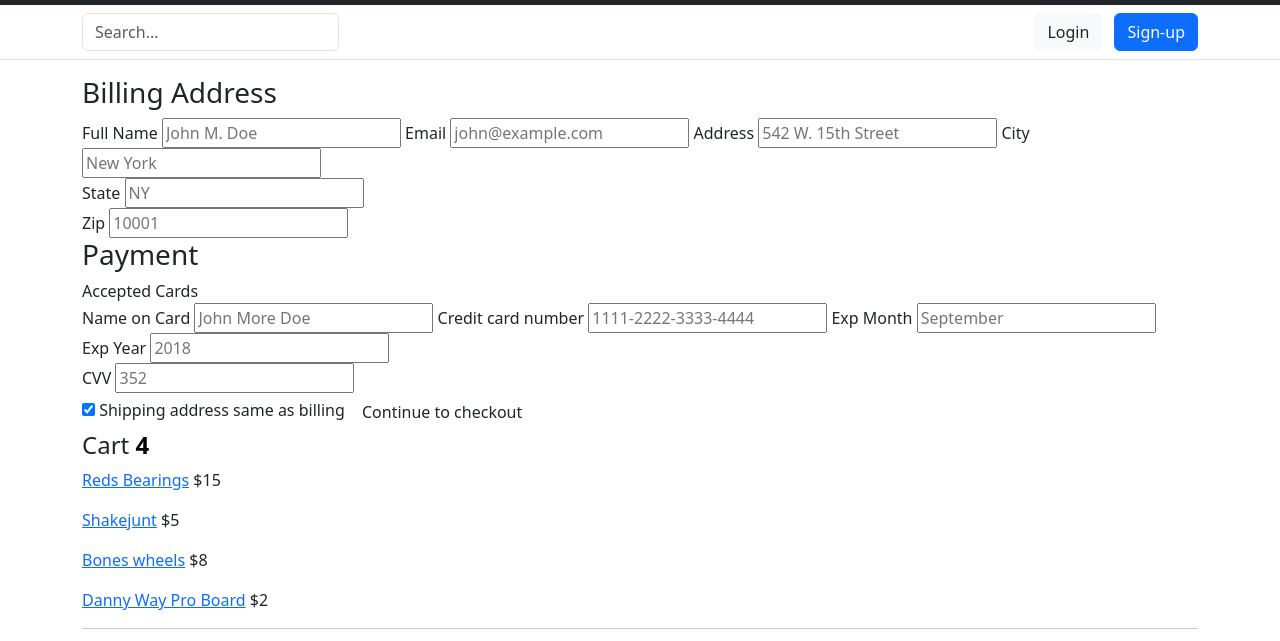
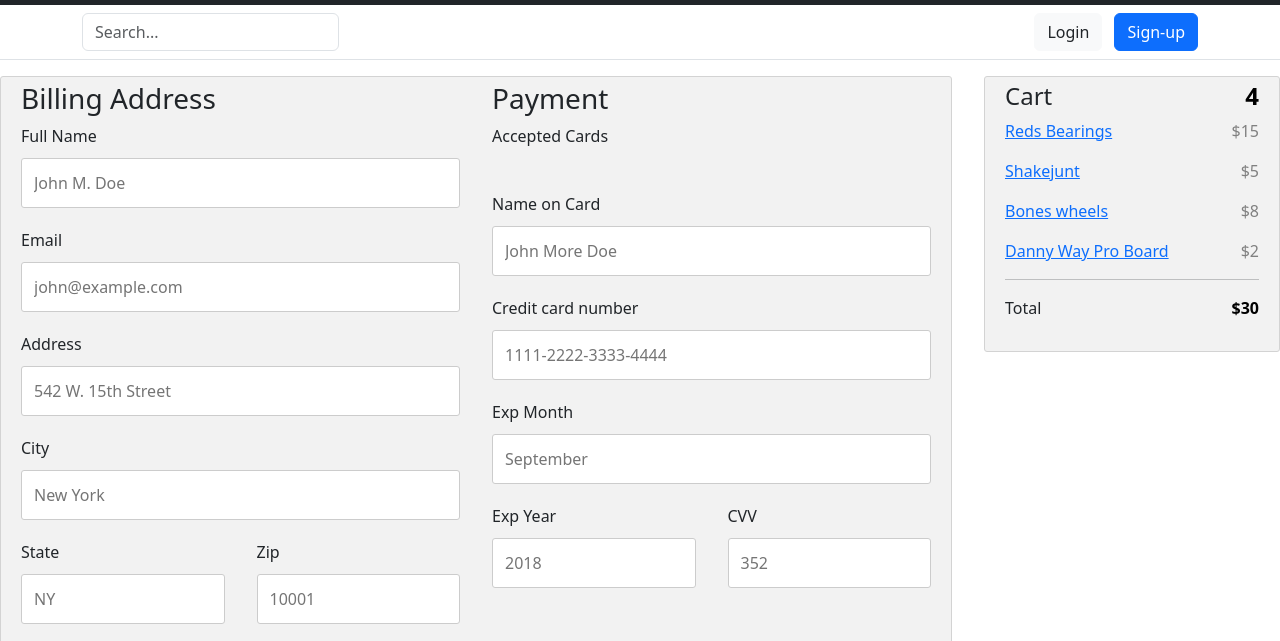
Before and after one commit to Tyler1554/Skateboard-site, a plain HTML site: page cart.html in a window 1280 px wide. Shown: the part 137-778 px from the top of the page. Drawn offline with Linux system fonts and the light colour scheme; files whose address does not match are found by name.

Commit message:
final product

```diff
--- a/cart.html
+++ b/cart.html
@@ -5,6 +5,7 @@
     <meta name="viewport" content="width=device-width, initial-scale=1.0" />
     <title>Document</title>
     <link href="css/bootstrap.css" rel="stylesheet" />
+    <link rel="stylesheet" href="checkout.css">
   </head>
   <body>
         <header>
@@ -65,7 +66,7 @@
      <main>
       <div class="row">
         <div class="col-75">
-          <div class="container">
+          <div class="container2">
             <form action="/action_page.php">
 
               <div class="row">
@@ -124,13 +125,13 @@
               <label>
                 <input type="checkbox" checked="checked" name="sameadr"> Shipping address same as billing
               </label>
-              <input type="submit" value="Continue to checkout" class="btn">
+              <input type="submit" value="Continue to checkout" class="btn2">
             </form>
           </div>
         </div>
 
         <div class="col-25">
-          <div class="container">
+          <div class="container2">
             <h4>Cart
               <span class="price" style="color:black">
                 <i class="fa fa-shopping-cart"></i>
--- /dev/null
+++ b/checkout.css
@@ -0,0 +1,84 @@
+.row {
+    display: -ms-flexbox; /* IE10 */
+    display: flex;
+    -ms-flex-wrap: wrap; /* IE10 */
+    flex-wrap: wrap;
+    margin: 0 -16px;
+  }
+
+  .col-25 {
+    -ms-flex: 25%; /* IE10 */
+    flex: 25%;
+  }
+
+  .col-50 {
+    -ms-flex: 50%; /* IE10 */
+    flex: 50%;
+  }
+
+  .col-75 {
+    -ms-flex: 75%; /* IE10 */
+    flex: 75%;
+  }
+
+  .col-25,
+  .col-50,
+  .col-75 {
+    padding: 0 16px;
+  }
+
+  .container2 {
+    background-color: #f2f2f2;
+    padding: 5px 20px 15px 20px;
+    border: 1px solid lightgrey;
+    border-radius: 3px;
+  }
+
+  input[type=text] {
+    width: 100%;
+    margin-bottom: 20px;
+    padding: 12px;
+    border: 1px solid #ccc;
+    border-radius: 3px;
+  }
+
+  label {
+    margin-bottom: 10px;
+    display: block;
+  }
+
+  .icon-container {
+    margin-bottom: 20px;
+    padding: 7px 0;
+    font-size: 24px;
+  }
+
+  .btn2 {
+    background-color: #04AA6D;
+    color: white;
+    padding: 12px;
+    margin: 10px 0;
+    border: none;
+    width: 100%;
+    border-radius: 3px;
+    cursor: pointer;
+    font-size: 17px;
+  }
+
+  .btn:hover {
+    background-color: #45a049;
+  }
+
+  span.price {
+    float: right;
+    color: grey;
+  }
+
+ @media (max-width: 800px) {
+    .row {
+      flex-direction: column-reverse;
+    }
+    .col-25 {
+      margin-bottom: 20px;
+    }
+  }
--- /dev/null
+++ b/signup.css
@@ -0,0 +1,70 @@
+* {box-sizing: border-box}
+
+/* Full-width input fields */
+  input[type=text], input[type=password] {
+  width: 100%;
+  padding: 15px;
+  margin: 5px 0 22px 0;
+  display: inline-block;
+  border: none;
+  background: #f1f1f1;
+}
+
+input[type=text]:focus, input[type=password]:focus {
+  background-color: #ddd;
+  outline: none;
+}
+
+hr {
+  border: 1px solid #f1f1f1;
+  margin-bottom: 25px;
+}
+
+/* Set a style for all buttons */
+button {
+  background-color: #04AA6D;
+  color: white;
+  padding: 14px 20px;
+  margin-left: 225px;
+  border: none;
+  cursor: pointer;
+  width: 25%;
+  opacity: 0.9;
+  display: inline-block;
+}
+
+
+button:hover {
+  opacity:1;
+}
+
+/* Extra styles for the cancel button */
+.cancelbtn {
+  padding: 14px 20px;
+  background-color: #f44336;
+}
+
+/* Float cancel and signup buttons and add an equal width */
+.cancelbtn, .signupbtn {
+  float: left;
+  width: 50%;
+}
+
+/* Add padding to container elements */
+.container {
+  padding: 16px;
+}
+
+/* Clear floats */
+.clearfix::after {
+  content: "";
+  clear: both;
+  display: table;
+}
+
+/* Change styles for cancel button and signup button on extra small screens */
+@media screen and (max-width: 300px) {
+  .cancelbtn, .signupbtn {
+    width: 100%;
+  }
+}
```
Also changed, not shown: login.html (+1 -1 lines), signup.html (+6 -5 lines).
